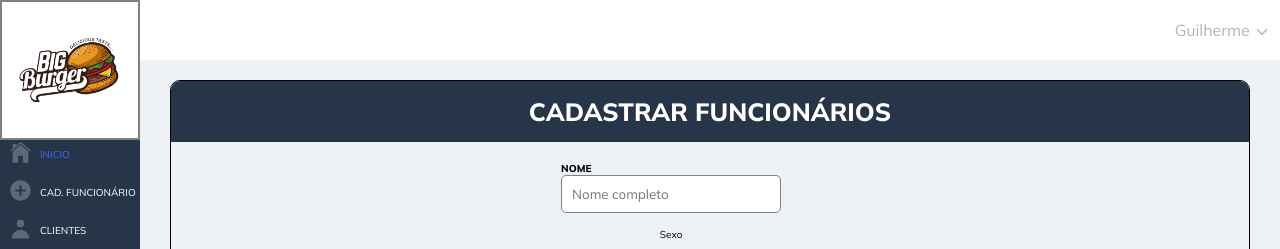
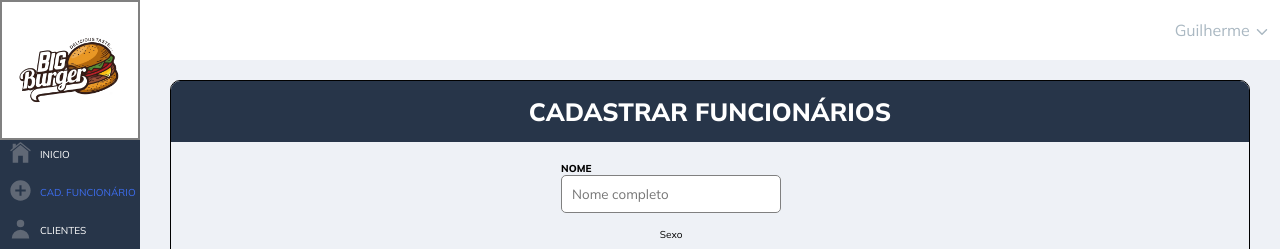
Before and after one commit to GuilhermeDevv/projeto-lanchonete, a React (Vite) app in the folder pedido lanchonete/: page /admin/cadastrarFuncionario in a window 1280 px wide. Shown: the top 249 px of the page. Built offline with nearby package versions, Linux system fonts and the light colour scheme.

Commit message:
correção nas trocas dos links

```diff
--- a/pedido lanchonete/src/components/Adm/C_adm.jsx
+++ b/pedido lanchonete/src/components/Adm/C_adm.jsx
@@ -9,15 +9,14 @@ import { Outlet, Link } from 'react-router-dom';
 
 
 export function C_adm() {
-
-    const [selectedLink, setSelectedLink] = useState('inicio');
+    const url = window.location.pathname
+    const [selectedLink, setSelectedLink] = useState(url);
     const [icon, setIcon] = useState(true)
     const [iconLeft, setIconLeft] = useState(false)
     const styleIconLeft = { fontSize: "25px", color: "#606875", marginRight: "7px" }
     const styleIconOpenAndClose = { fontSize: "25px", color: "white", background: '#2fc4ba', borderRadius: "50%" }
     return (
-
-        <ContainerAdm>
+        < ContainerAdm >
         <ContentAdm>
             <Header>
                 <User >
@@ -48,15 +47,15 @@ export function C_adm() {
                         <li>
                             <IoIosHome style={styleIconLeft} onClick={() => { setIconLeft(true) }} />
                             <span
-                                    onClick={() => setSelectedLink('inicio')} >
-                                    <Link to="/admin" className={selectedLink === 'inicio' ? 'linkAtivo' : ''}>INICIO </Link>
+                                onClick={() => setSelectedLink('/admin')} >
+                                <Link to="/admin" className={selectedLink === '/admin' ? 'linkAtivo' : ''}>INICIO </Link>
                             </span >
                         </li>
                         <li>
                             <IoMdAddCircle style={styleIconLeft} onClick={() => { setIconLeft(true) }} />
                             <span
-                                    onClick={() => setSelectedLink('cadFuncionario')}>
-                                    <Link to="/admin/cadastrarFuncionario" className={selectedLink === 'cadFuncionario' ? 'linkAtivo' : ''}>CAD. FUNCIONÁRIO </Link>
+                                onClick={() => setSelectedLink('/admin/cadastrarFuncionario')}>
+                                <Link to="/admin/cadastrarFuncionario" className={selectedLink === '/admin/cadastrarFuncionario' ? 'linkAtivo' : ''}>CAD. FUNCIONÁRIO </Link>
                             </span >
                         </li>
                         <li>
```
Lines whose indentation alone changed are shown as unchanged.
